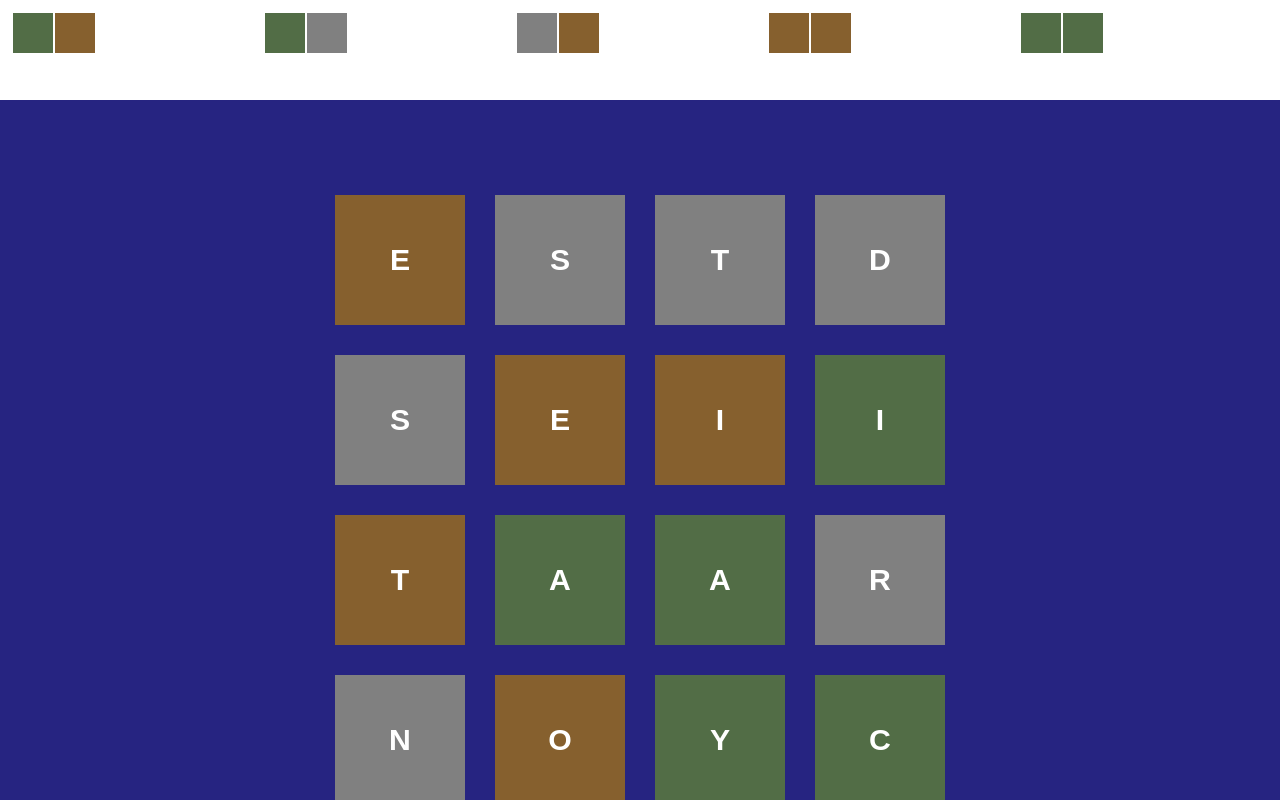
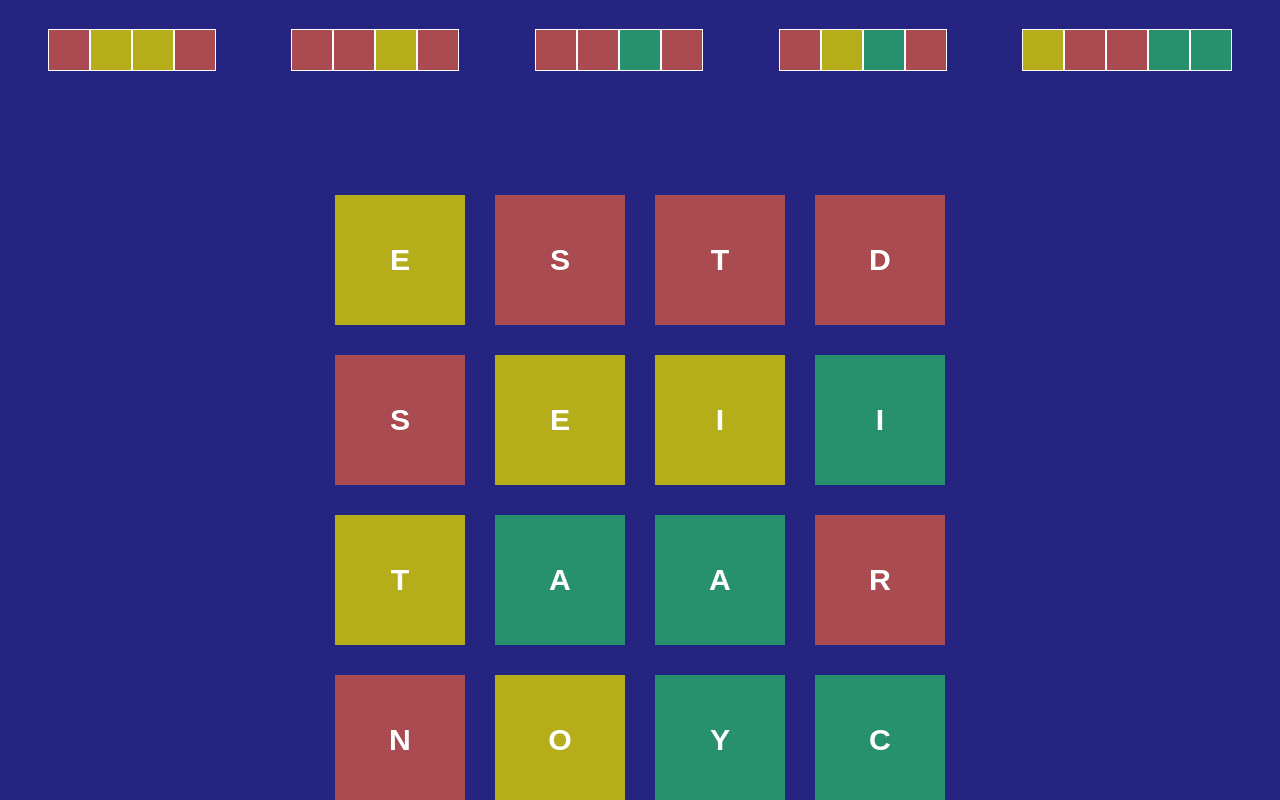
Before and after one commit to skedwards88/word_games, a React app: page / in a window 1280 px wide. Built offline with nearby package versions, Linux system fonts and the light colour scheme.

Commit message:
make exact match

```diff
--- a/src/App.css
+++ b/src/App.css
@@ -552,15 +552,15 @@ a {
 }
 
 #palette .red {
-  background-color: gray;
+  background-color: rgb(169 75 80);
 }
 
 #palette .green {
-  background-color: rgb(134, 96, 46);
+  background-color: rgb(182 173 26);
 }
 
 #palette .blue {
-  background-color: rgb(82, 109, 70);
+  background-color: rgb(39 144 109);
 }
 
 #palette .letter.unavailable {
@@ -574,7 +574,6 @@ a {
 #palette #clues {
   grid-area: clues;
   display: flex;
-  background-color: white;
   color: black;
   flex-direction: column;
   min-height: 10vh;
@@ -582,12 +581,14 @@ a {
   flex-wrap: wrap;
   padding: 10px;
   font-size: initial;
+  justify-content: space-evenly;
 }
 
 #palette .clue {
   display: flex;
   flex-direction: row;
   margin: 2px;
+  justify-content: center;
 }
 
 #palette .clue.matched {
--- a/src/palette/components/Clues.js
+++ b/src/palette/components/Clues.js
@@ -13,6 +13,5 @@ export default function Clues({ clues, clueMatches }) {
     <Clue clue={clue} clueMatch={clueMatches[index]} key={index}></Clue>
   ));
 
-  console.log(clueDisplays);
   return <div id="clues">{clueDisplays}</div>;
 }
--- a/src/palette/components/CurrentWord.js
+++ b/src/palette/components/CurrentWord.js
@@ -3,6 +3,7 @@ import React from "react";
 export default function CurrentWord({ letters, colors }) {
   // letters = ["A","B"]
   // colors=["red","green"]
+  //todo capitalize qu
   const blocks = letters.map((letter, index) => (
     <div key={index} className={colors[index]}>
       {letter}
--- a/src/palette/components/Palette.js
+++ b/src/palette/components/Palette.js
@@ -17,8 +17,10 @@ function Palette({ setCurrentDisplay }) {
   return (
     <div className="App" id="palette">
       <Clues
-        clues={gameState.clues}
         clueMatches={gameState.clueMatches}
+        clues={gameState.clueIndexes.map((clue) =>
+          clue.map((index) => gameState.colors[index])
+        )}
       ></Clues>
       <CurrentWord
         letters={gameState.playedIndexes.map(
--- /dev/null
+++ b/src/palette/logic/arraysMatchQ.js
@@ -0,0 +1,12 @@
+export function arraysMatchQ(arrayA, arrayB) {
+  if (arrayA.length !== arrayB.length) {
+    return false;
+  }
+
+  for (let index = 0; index < arrayA.length; index++) {
+    if (arrayA[index] !== arrayB[index]) {
+      return false;
+    }
+  }
+  return true;
+}
--- a/src/palette/logic/gameInit.js
+++ b/src/palette/logic/gameInit.js
@@ -1,6 +1,7 @@
 import { letterPool } from "../../common/letterPool";
 import { shuffleArray } from "../../common/shuffleArray";
 import { findAllWordIndexes } from "./findAllWords";
+import { arraysMatchQ } from "./arraysMatchQ";
 
 function getLetters(gridSize) {
   // Given the distribution of letters in the word list
@@ -15,60 +16,17 @@ function pickRandom(array) {
   return array[Math.floor(Math.random() * array.length)];
 }
 
-function getClueForPattern(pattern) {
-  const patternLength = pickRandom([2, 3, 4]);
-  const maxPatternStartIndex = pattern.length - patternLength;
-  const possiblePatternStartIndexes = [
-    ...Array(maxPatternStartIndex + 1).keys(),
-  ];
-  const patternStartIndex = pickRandom(possiblePatternStartIndexes);
-  const clue = [...pattern].slice(
-    patternStartIndex,
-    patternStartIndex + patternLength
-  );
-  return clue;
-}
-
-function isOverlappingClue(clue, clues) {
-  // Check for exact match
-  if (clues.includes(clue)) {
-    return true;
-  }
-
-  // Check for partial match
-  for (let index = 0; index < clues.length; index++) {
-    if (clues[index].includes(clue)) {
-      return true;
-    }
-    if (clue.includes(clues[index])) {
-      return true;
-    }
-  }
-  return false;
-}
-
-function getClues(patterns, numClues) {
-  console.log(numClues)
-  let clues = [];
-  while (clues.length < numClues && patterns.length > 0) {
-    const pattern = patterns.pop(); //todo shuffle before passing in
-    const clue = getClueForPattern(pattern).join(" ");
-    if (!isOverlappingClue(clue, clues)) {
-      clues.push(clue);
-    }
-  }
-  return clues.map((clue) => clue.split(" "));
-}
-
 function getPlayableBoard({ gridSize, minWordLength, easyMode, numClues }) {
+  console.log("starting get playable");
   const colorDistribution = ["red", "green", "blue"];
-
   let foundPlayableBoard = false;
   let letters;
   let colors;
-  let clues;
+  let clueIndexes = [];
+
   while (!foundPlayableBoard) {
-    //todo how to prevent infinite loop?
+    console.log("new round");
+    // Pick a random assortment of letters and colors
     letters = getLetters(gridSize);
     colors = letters.map(() => pickRandom(colorDistribution));
 
@@ -77,21 +35,42 @@ function getPlayableBoard({ gridSize, minWordLength, easyMode, numClues }) {
       minWordLength: minWordLength,
       easyMode: easyMode,
     });
-    const wordPatterns = wordIndexes.map((indexList) =>
-      indexList.map((index) => colors[index])
-    );
-    // If didn't find at least 20 patterns (words), choose a new set of letters
-    // if (wordPatterns.length < 20) {
-    //   continue
-    // }
-    clues = getClues(wordPatterns, numClues);
 
-    // If found numClues, exit
-    if (clues.length >= numClues) {
-      foundPlayableBoard = true;
+    for (let index = 0; index < wordIndexes.length; index++) {
+      const currentClue = wordIndexes[index];
+
+      // If word is not 4-6 long, skip
+      if (currentClue.length < 4 || currentClue.length > 6) {
+        continue;
+      }
+
+      // If the color pattern of the clue is already used, skip
+      const currentClueColors = currentClue.map((index) => colors[index]);
+      const foundCluesColors = clueIndexes.map((clue) =>
+        clue.map((index) => colors[index])
+      );
+      const duplicateClue = foundCluesColors.some((array) =>
+        arraysMatchQ(array, currentClueColors)
+      );
+      if (duplicateClue) {
+        continue;
+      }
+
+      clueIndexes.push(currentClue);
+
+      // If found numClues, exit
+      if (clueIndexes.length >= numClues) {
+        foundPlayableBoard = true;
+        break;
+      }
     }
   }
-  return [letters, colors, clues];
+
+  // Sort by clue length so longer clues are last
+  clueIndexes.sort(function (a, b) {
+    return a.length - b.length;
+  });
+  return [letters, colors, clueIndexes];
 }
 
 export function gameInit() {
@@ -100,20 +79,20 @@ export function gameInit() {
   const gridSize = 4;
   const numClues = 5;
 
-  const [letters, colors, clues] = getPlayableBoard({
+  const [letters, colors, clueIndexes] = getPlayableBoard({
     gridSize,
     minWordLength,
     easyMode,
     numClues,
   });
   const letterAvailabilities = letters.map(() => true);
-  const clueMatches = clues.map(() => false);
+  const clueMatches = clueIndexes.map(() => false);
 
   return {
     minWordLength: minWordLength,
     letters: letters,
     colors: colors,
-    clues: clues,
+    clueIndexes: clueIndexes,
     clueMatches: clueMatches,
     letterAvailabilities: letterAvailabilities,
     playedIndexes: [],
--- a/src/palette/logic/gameReducer.js
+++ b/src/palette/logic/gameReducer.js
@@ -1,6 +1,7 @@
 import { isKnown } from "../../common/isKnown";
 import { gameInit } from "./gameInit";
 import { checkIfNeighbors } from "../../common/checkIfNeighbors";
+import { arraysMatchQ } from "./arraysMatchQ";
 
 export function gameReducer(currentGameState, payload) {
   if (payload.action === "newGame") {
@@ -23,7 +24,6 @@ export function gameReducer(currentGameState, payload) {
   }
 
   if (payload.action === "addLetter") {
-    console.log(JSON.stringify(currentGameState.playedIndexes));
     // Don't add the letter if it isn't neighboring the current sequence
     const isNeighboring = checkIfNeighbors({
       indexA:
@@ -59,6 +59,7 @@ export function gameReducer(currentGameState, payload) {
     if (
       currentGameState.playedIndexes.length < currentGameState.minWordLength
     ) {
+      console.log("too short");
       return {
         ...currentGameState,
         letterAvailabilities: newLetterAvailabilities,
@@ -83,19 +84,24 @@ export function gameReducer(currentGameState, payload) {
     }
 
     // check if the word matches a pattern
-    const currentColors = currentGameState.playedIndexes
-      .map((index) => currentGameState.colors[index])
-      .join(" ");
+    const currentColors = currentGameState.playedIndexes.map(
+      (index) => currentGameState.colors[index]
+    );
     let clueMatches = [...currentGameState.clueMatches];
-
-    for (let index = 0; index < currentGameState.clues.length; index++) {
+    for (
+      let clueIndex = 0;
+      clueIndex < currentGameState.clueIndexes.length;
+      clueIndex++
+    ) {
       // go to the next iteration if we already have a match for the clue
-      if (clueMatches[index]) {
+      if (clueMatches[clueIndex]) {
         continue;
       }
-      const comparisonClue = currentGameState.clues[index].join(" ");
-      if (currentColors.includes(comparisonClue)) {
-        clueMatches[index] = true;
+      const comparisonColors = currentGameState.clueIndexes[clueIndex].map(
+        (index) => currentGameState.colors[index]
+      );
+      if (arraysMatchQ(currentColors, comparisonColors)) {
+        clueMatches[clueIndex] = true;
       }
     }
 
```
Also changed, not shown: src/Todo.md (+4 -0 lines), src/common/wordLists/compiled/commonWords.json, src/common/wordLists/compiled/notActuallyCommon.txt, src/common/wordLists/compiled/uncommonWords.json.
